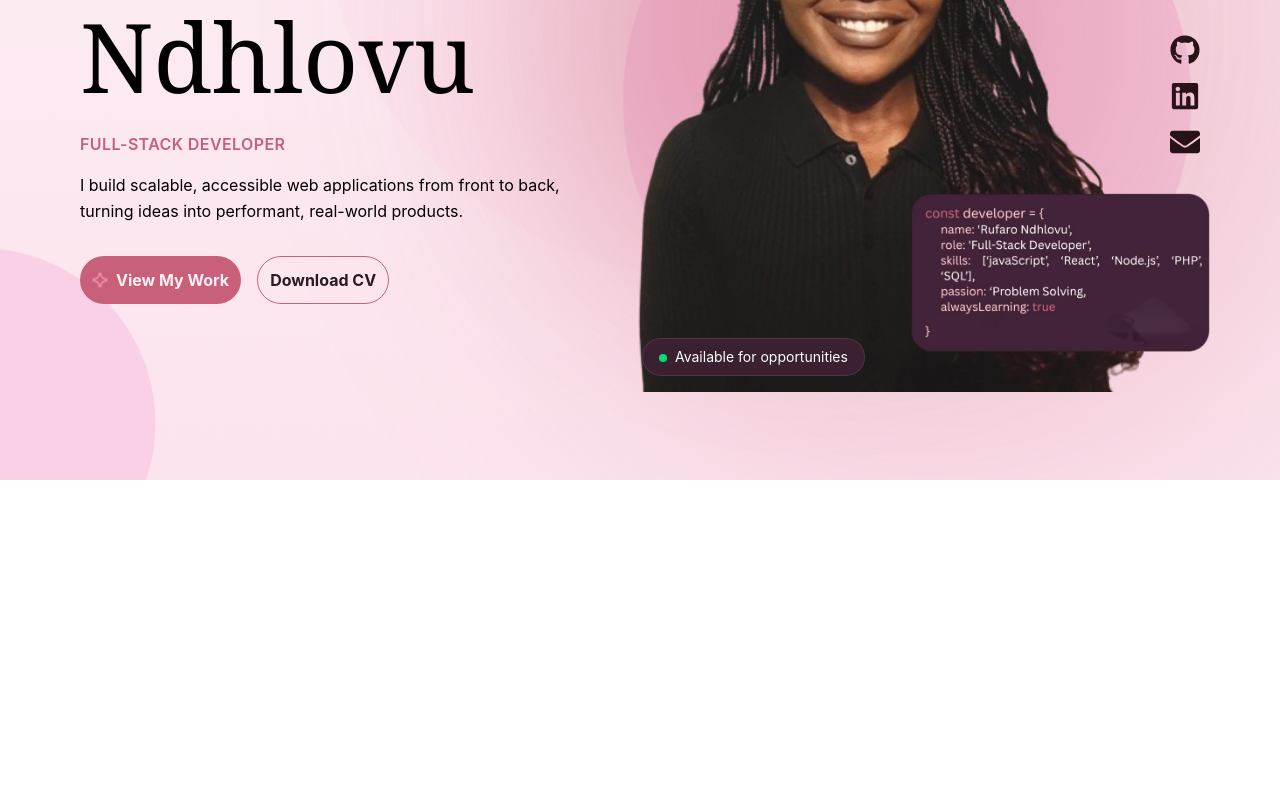
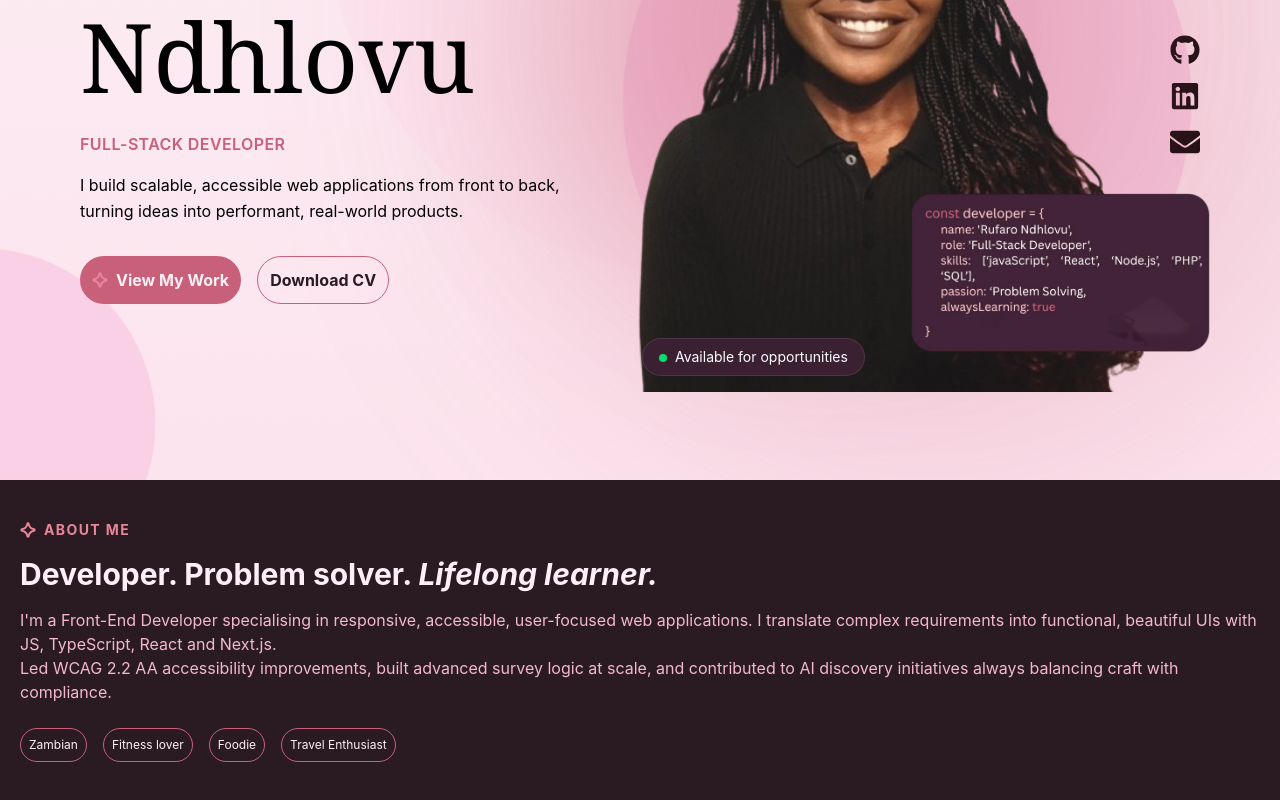
Before and after one commit to rufaro-ndhlovu/PortfolioWebsite, a Next.js app: page / in a window 1280 px wide. Shown: the part 400-1200 px from the top of the page. Before the commit the page ends 880 px from the top, so only its background shows below. Built offline with nearby package versions, Linux system fonts and the light colour scheme; a web font is replaced by a local one.

Commit message:
Add About section with personal details and tags; implement Tag component for interests.

```diff
--- a/app/page.tsx
+++ b/app/page.tsx
@@ -1,13 +1,14 @@
 "use client";
 
-import NavBar from "./sections/NavBar";
 import Hero from "./sections/Hero";
+import About from "./sections/About";
 
 export default function Home() {
   return (
     <div className="">
       <Hero />
-      <main className=""></main>
+
+      <About />
     </div>
   );
 }
--- a/app/sections/About.tsx
+++ b/app/sections/About.tsx
@@ -0,0 +1,35 @@
+"use client";
+
+import React from "react";
+import Label from "../ui/Label";
+import Tag from "../ui/Tag";
+
+export default function About() {
+  return (
+    <section className="bg-[var(--bg-section)] px-5 sm:py-5 md:py-10 text-[var(--text-dark)]">
+      <Label>ABOUT ME</Label>
+      <div>
+        <h2 className="text-3xl mb-4 mt-4 font-bold">
+          Developer. Problem solver.{" "}
+          <span className="italic">Lifelong learner.</span>
+        </h2>
+        <p className="text-[var(--pink-light)]">
+          I'm a Front-End Developer specialising in responsive, accessible,
+          user-focused web applications. I translate complex requirements into
+          functional, beautiful UIs with JS, TypeScript, React and Next.js.
+        </p>
+        <p className="text-[var(--pink-light)]">
+          Led WCAG 2.2 AA accessibility improvements, built advanced survey
+          logic at scale, and contributed to AI discovery initiatives always
+          balancing craft with compliance.
+        </p>
+        <div className="flex flex-row mt-6 gap-4">
+          <Tag>Zambian</Tag>
+          <Tag>Fitness lover</Tag>
+          <Tag>Foodie</Tag>
+          <Tag>Travel Enthusiast</Tag>
+        </div>
+      </div>
+    </section>
+  );
+}
--- a/app/ui/tag.tsx
+++ b/app/ui/tag.tsx
@@ -0,0 +1,13 @@
+import React from "react";
+
+type props = {
+  children: React.ReactNode;
+};
+
+export default function Tag({ children }: props) {
+  return (
+    <div className="rounded-full bg-transparent p-2 text-xs border border-[var(--pink-main)] ">
+      {children}
+    </div>
+  );
+}
```
